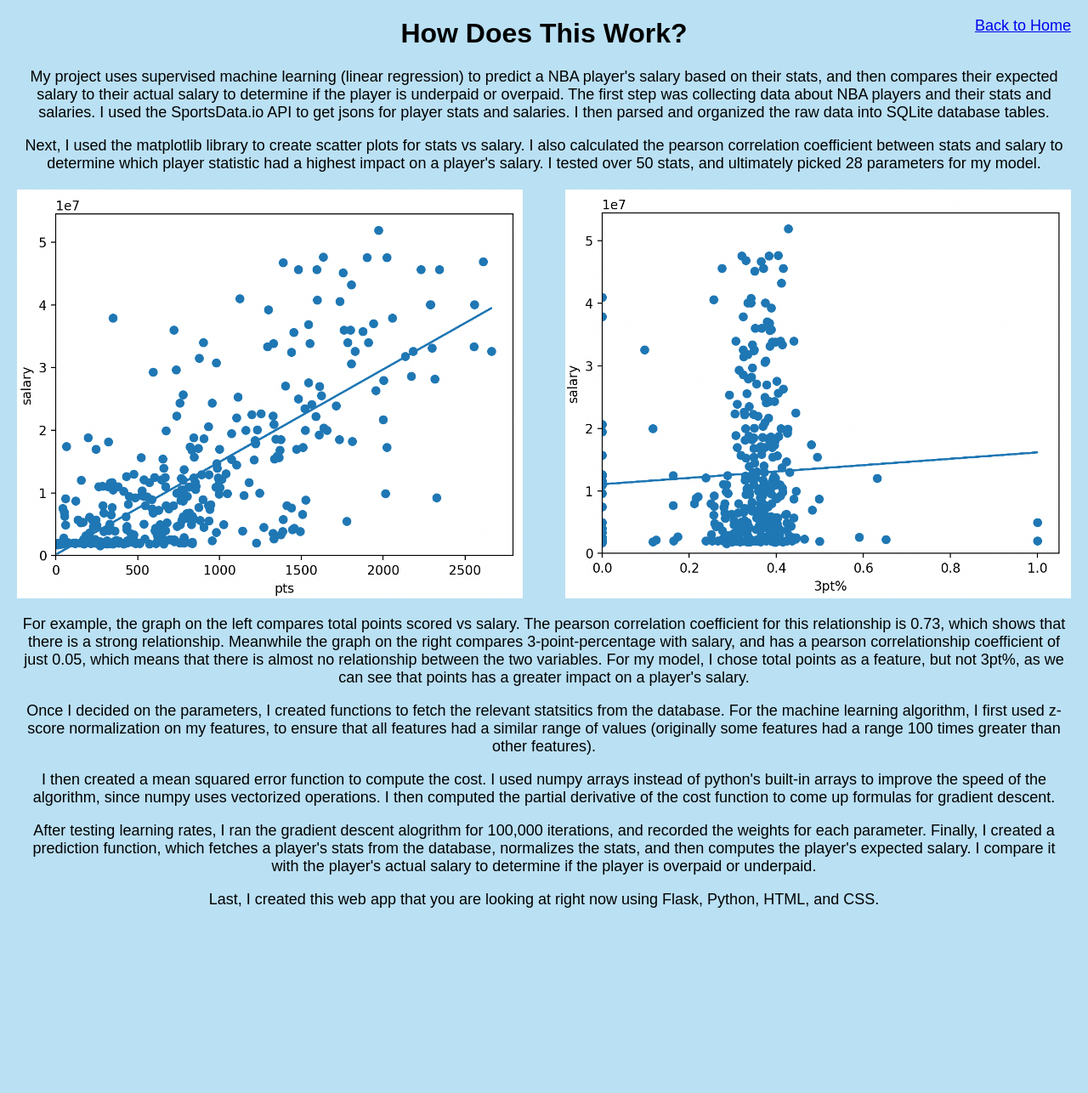
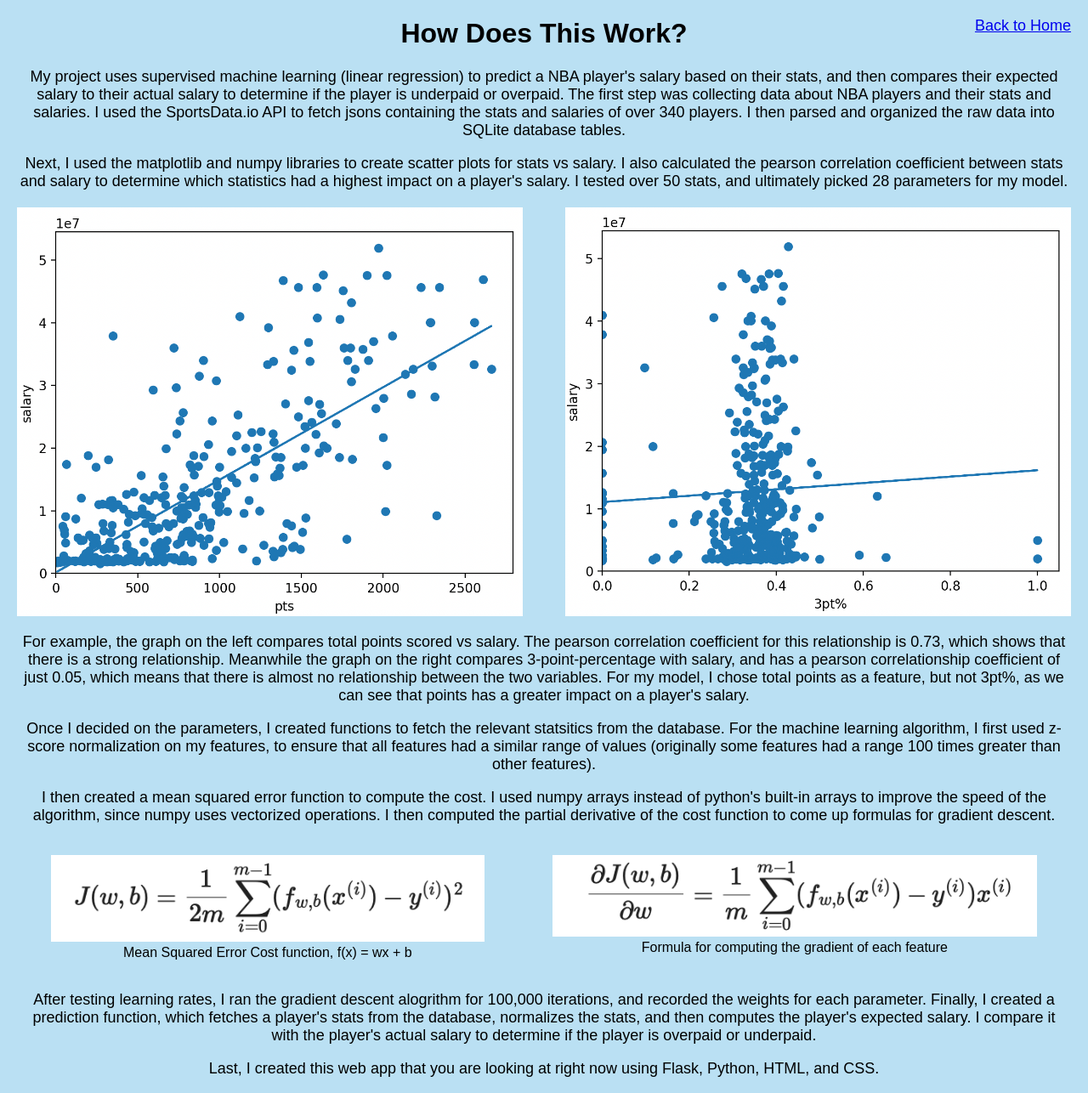
Before and after one commit to YashK2005/nbaContractPredictor, a Flask app: page /how_does_this_work in a window 1280 px wide. Shown: the whole page at 85% size. Before the commit the page ends 1068 px from the top, so only its background shows below. Run offline with Flask 3, Linux system fonts and the light colour scheme.

Commit message:
Finished up the how_does_this_work.html page, by adding more pictures and editting information. Next steps: try to make the player search form into a searchable drop down.

```diff
--- a/static/style.css
+++ b/static/style.css
@@ -73,10 +73,23 @@
     margin: 20px 0; /* Add margin to separate the images from the paragraphs */
     padding-left: 20px;
     padding-right: 20px;
+    max-width: 100%;
 }
 
 /* Style individual images */
-.image-container img {
+.img-container {
     max-width: 48%; /* Adjust the width as needed to fit your design */
+    min-width: 45%;
     height: auto; /* Maintain aspect ratio */
+    flex-basis: calc(50% - 10px);
 }
+
+.fig_img {
+    max-width: 100%;
+    min-width: 100%;
+    height: auto;
+}
+
+figcaption {
+    text-align: center;
+}
--- a/templates/how_does_this_work.html
+++ b/templates/how_does_this_work.html
@@ -8,18 +8,30 @@
 </head>
 <body>
     <h1>How Does This Work?</h1>
-    <p>My project uses supervised machine learning (linear regression) to predict a NBA player's salary based on their stats, and then compares their expected salary to their actual salary to determine if the player is underpaid or overpaid. The first step was collecting data about NBA players and their stats and salaries. I used the SportsData.io API to get jsons for player stats and salaries. I then parsed and organized the raw data into SQLite database tables.</p>
+    <p>My project uses supervised machine learning (linear regression) to predict a NBA player's salary based on their stats, and then compares their expected salary to their actual salary to determine if the player is underpaid or overpaid. The first step was collecting data about NBA players and their stats and salaries. I used the SportsData.io API to fetch jsons containing the stats and salaries of over 340 players. I then parsed and organized the raw data into SQLite database tables.</p>
+    <p>Next, I used the matplotlib and numpy libraries to create scatter plots for stats vs salary. I also calculated the pearson correlation coefficient between stats and salary to determine which statistics had a highest impact on a player's salary. I tested over 50 stats, and ultimately picked 28 parameters for my model.</p>
 
-    <p>Next, I used the matplotlib library to create scatter plots for stats vs salary. I also calculated the pearson correlation coefficient between stats and salary to determine which player statistic had a highest impact on a player's salary. I tested over 50 stats, and ultimately picked 28 parameters for my model.</p>
     <div class="image-container">
-        <img src="{{ url_for('static', filename='pts_salary.png') }}" alt="Graph showing per vs salary">
-        <img src="{{ url_for('static', filename='3pt%_salary.png') }}" alt="Graph showing 3pt% vs salary">
+        <img class="img-container" src="{{ url_for('static', filename='pts_salary.png') }}" alt="Graph showing per vs salary">
+        <img class="img-container" src="{{ url_for('static', filename='3pt%_salary.png') }}" alt="Graph showing 3pt% vs salary">
     </div>
     <!-- Add two example plots, one for 3pt% vs salary and one for PER or pts/gm vs salary, to show how I selected parameters (looking at scatter plot and comparing pearson correlation coefficient) -->
     <p>For example, the graph on the left compares total points scored vs salary. The pearson correlation coefficient for this relationship is 0.73, which shows that there is a strong relationship. Meanwhile the graph on the right compares 3-point-percentage with salary, and has a pearson correlationship coefficient of just 0.05, which means that there is almost no relationship between the two variables. For my model, I chose total points as a feature, but not 3pt%, as we can see that points has a greater impact on a player's salary.</p>
     <p>Once I decided on the parameters, I created functions to fetch the relevant statsitics from the database. For the machine learning algorithm, I first used z-score normalization on my features, to ensure that all features had a similar range of values (originally some features had a range 100 times greater than other features).</p>
     <p>I then created a mean squared error function to compute the cost. I used numpy arrays instead of python's built-in arrays to improve the speed of the algorithm, since numpy uses vectorized operations. I then computed the partial derivative of the cost function to come up formulas for gradient descent.</p>
     <!-- Add formulas for cost function and gradient-->
+    <div class="image-container">
+        <figure>
+            <img class="fig_img" src="{{ url_for('static', filename='CostFormula.png') }}" alt="Cost Function Formula">
+            <figcaption>Mean Squared Error Cost function, f(x) = wx + b</figcaption>
+        </figure>
+
+        <figure>
+            <img class="fig_img" src="{{ url_for('static', filename='GradientFormula.png') }}" alt="Gradient Formula">
+            <figcaption>Formula for computing the gradient of each feature</figcaption>
+        </figure>
+
+    </div>
     <p>After testing learning rates, I ran the gradient descent alogrithm for 100,000 iterations, and recorded the weights for each parameter. Finally, I created a prediction function, which fetches a player's stats from the database, normalizes the stats, and then computes the player's expected salary. I compare it with the player's actual salary to determine if the player is overpaid or underpaid. </p>
     <p>Last, I created this web app that you are looking at right now using Flask, Python, HTML, and CSS.</p>
     <a href="/">Back to Home</a>
```
Also changed, not shown: static/CostFormula.png (added), static/GradientFormula.png (added), static/LinearRegressionFormula.png (added).
